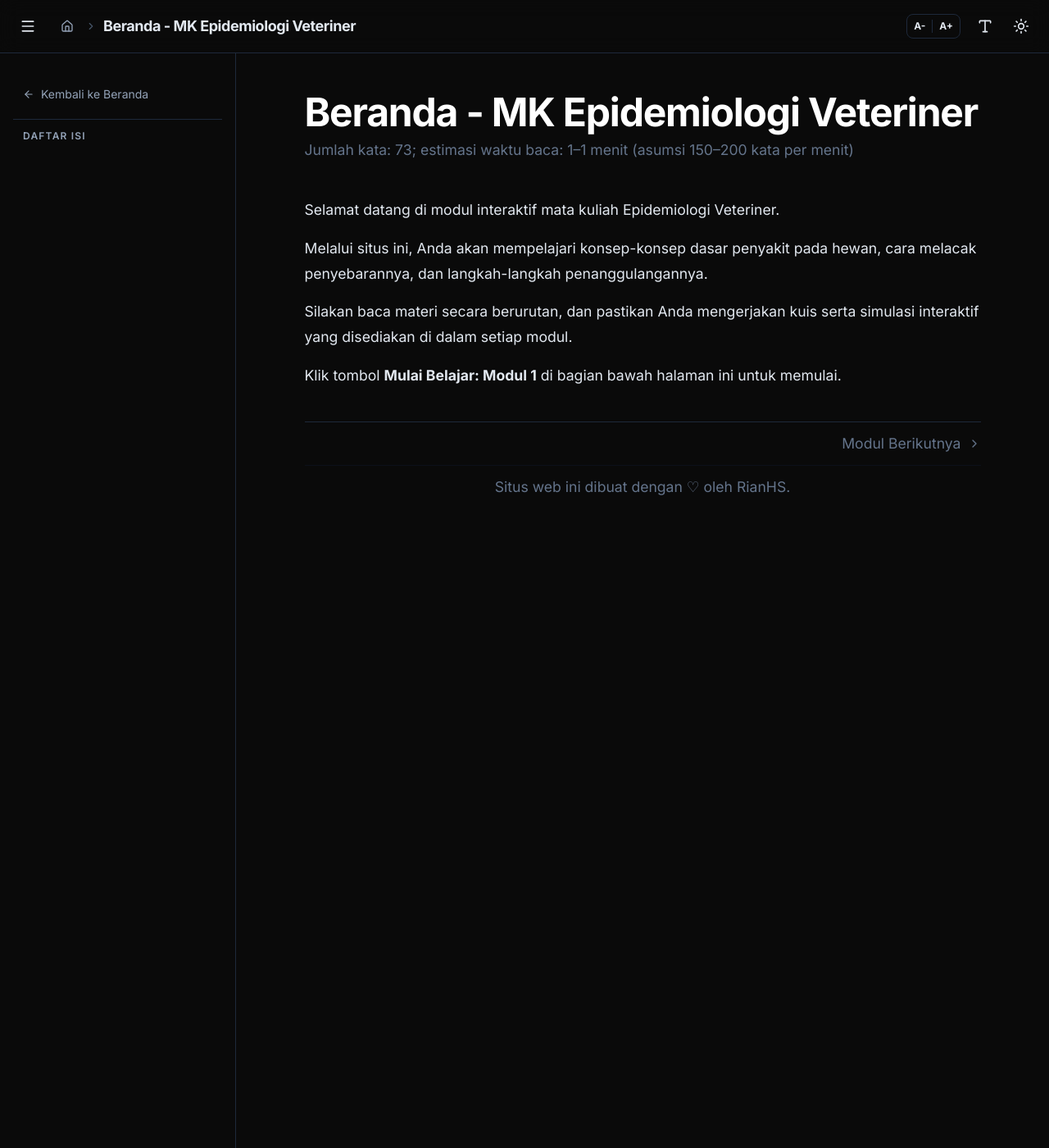
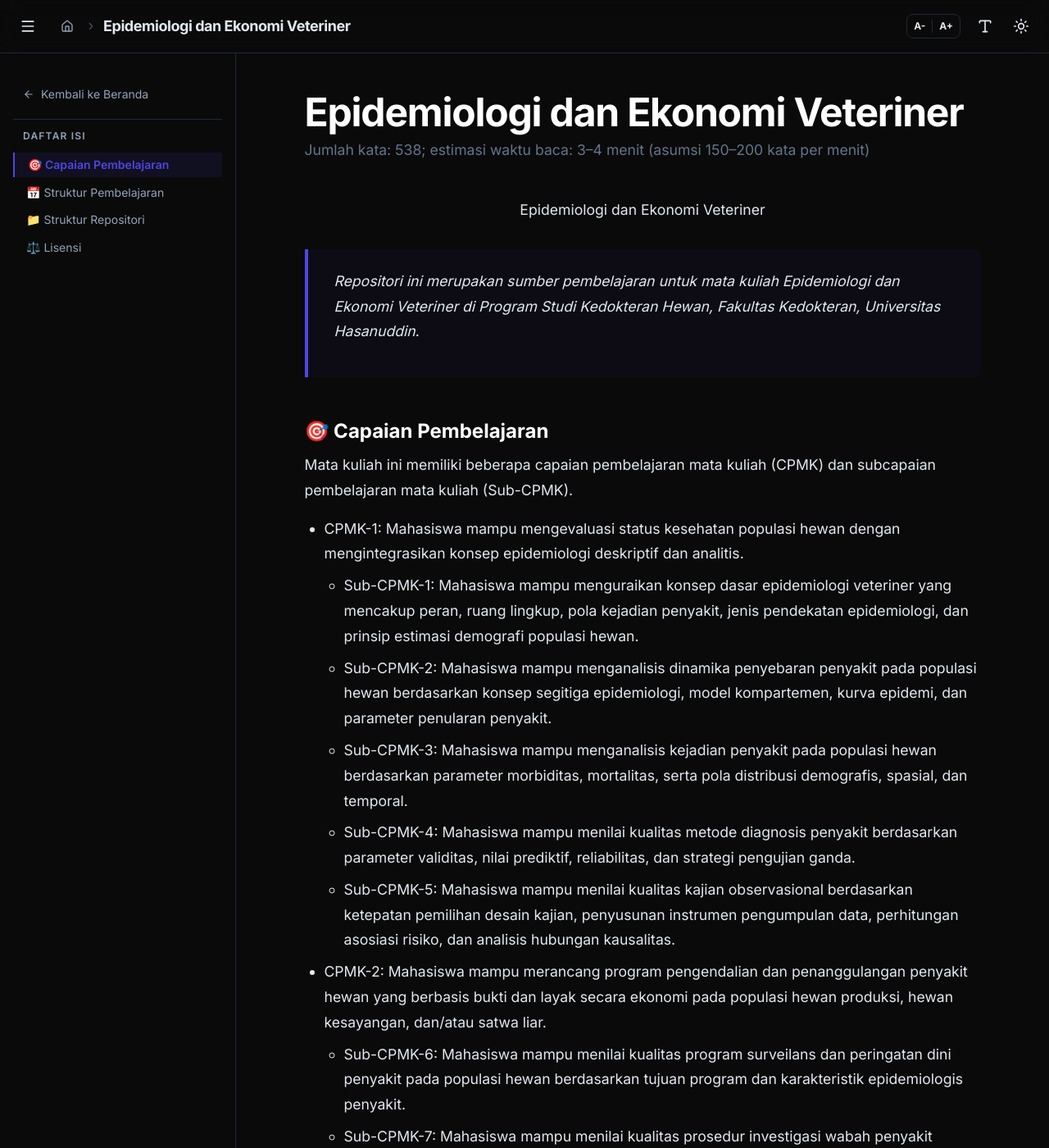
Before and after one commit to rianhs/epidemiologi-dan-ekonomi-veteriner, a Jekyll site: the page built from index.md, in a window 1280 px wide and 1400 px high. Shown: the whole window at 82% size. Built offline with Jekyll 4.4.1, drawn with Linux system fonts in a browser that asks for light colours; nearby versions of some CDN libraries; some of the changed text lies outside the part shown.

Commit message:
Update index.md

```diff
--- a/index.md
+++ b/index.md
@@ -1,14 +1,55 @@
 ---
 layout: default
-title: "Beranda - MK Epidemiologi Veteriner"
-next_url: "/modul-01.html"
-next_label: "Mulai Belajar: Modul 1"
+title: "Epidemiologi dan Ekonomi Veteriner"
 ---
 
-Selamat datang di modul interaktif mata kuliah Epidemiologi Veteriner.
+<h1 align="center">Epidemiologi dan Ekonomi Veteriner</h1>
 
-Melalui situs ini, Anda akan mempelajari konsep-konsep dasar penyakit pada hewan, cara melacak penyebarannya, dan langkah-langkah penanggulangannya.
+> Repositori ini merupakan sumber pembelajaran untuk mata kuliah Epidemiologi dan Ekonomi Veteriner di Program Studi Kedokteran Hewan, Fakultas Kedokteran, Universitas Hasanuddin.
 
-Silakan baca materi secara berurutan, dan pastikan Anda mengerjakan kuis serta simulasi interaktif yang disediakan di dalam setiap modul.
+## 🎯 Capaian Pembelajaran
+Mata kuliah ini memiliki beberapa capaian pembelajaran mata kuliah (CPMK) dan subcapaian pembelajaran mata kuliah (Sub-CPMK).
+* CPMK-1: Mahasiswa mampu mengevaluasi status kesehatan populasi hewan dengan mengintegrasikan konsep epidemiologi deskriptif dan analitis.
+  * Sub-CPMK-1: Mahasiswa mampu menguraikan konsep dasar epidemiologi veteriner yang mencakup peran, ruang lingkup, pola kejadian penyakit, jenis pendekatan epidemiologi, dan prinsip estimasi demografi populasi hewan.
+  * Sub-CPMK-2: Mahasiswa mampu menganalisis dinamika penyebaran penyakit pada populasi hewan berdasarkan konsep segitiga epidemiologi, model kompartemen, kurva epidemi, dan parameter penularan penyakit.
+  * Sub-CPMK-3: Mahasiswa mampu menganalisis kejadian penyakit pada populasi hewan berdasarkan parameter morbiditas, mortalitas, serta pola distribusi demografis, spasial, dan temporal.
+  * Sub-CPMK-4: Mahasiswa mampu menilai kualitas metode diagnosis penyakit berdasarkan parameter validitas, nilai prediktif, reliabilitas, dan strategi pengujian ganda.
+  * Sub-CPMK-5: Mahasiswa mampu menilai kualitas kajian observasional berdasarkan ketepatan pemilihan desain kajian, penyusunan instrumen pengumpulan data, perhitungan asosiasi risiko, dan analisis hubungan kausalitas.
+* CPMK-2: Mahasiswa mampu merancang program pengendalian dan penanggulangan penyakit hewan yang berbasis bukti dan layak secara ekonomi pada populasi hewan produksi, hewan kesayangan, dan/atau satwa liar.
+  * Sub-CPMK-6: Mahasiswa mampu menilai kualitas program surveilans dan peringatan dini penyakit pada populasi hewan berdasarkan tujuan program dan karakteristik epidemiologis penyakit.
+  * Sub-CPMK-7: Mahasiswa mampu menilai kualitas prosedur investigasi wabah penyakit hewan berdasarkan ketepatan definisi kasus, urutan langkah epidemiologis, hingga relevansi tindakan darurat.
+  * Sub-CPMK-8: Mahasiswa mampu menilai kualitas strategi manajemen risiko terkait agen penyakit berdasarkan hasil analisis risiko impor pada lalu lintas hewan atau produk hewan dan penilaian risiko gabungan antarinstitusi.
+  * Sub-CPMK-9: Mahasiswa mampu menilai dampak ekonomi penyakit dan kelayakan finansial program intervensi kesehatan hewan, baik pada tingkat kawanan hewan maupun tingkat regional atau nasional.
+  * Sub-CPMK-10: Mahasiswa mampu menyusun dokumen strategi pengendalian dan penanggulangan penyakit hewan yang komprehensif berdasarkan sintesis data epidemiologis dan pertimbangan ekonomi.
 
-Klik tombol **Mulai Belajar: Modul 1** di bagian bawah halaman ini untuk memulai.
+
+## 📅 Struktur Pembelajaran
+Materi disusun berdasarkan Sub-CPMK. Setiap Sub-CPMK memiliki satu modul dan dapat dilengkapi dengan beberapa simulasi interaktif, prosedur, tugas, dan dataset untuk praktik.
+
+| Pekan | Sub-CPMK | Topik | Modul | Simulasi | Prosedur |
+| :---: | :--- | :--- | :--- | :--- | :--- |
+| 1 | Sub-CPMK-1 | Pengantar Epidemiologi | [Modul 01](modul/modul-01.md) | - | - |
+| 2 | Sub-CPMK-2 | Dinamika Penyakit | [Modul 02](modul/modul-02.md) | - | - |
+| 3 | Sub-CPMK-3 | Epidemiologi Deskriptif | [Modul 03](modul/modul-03.md) | - | - |
+| 4-5 | Sub-CPMK-4 | Uji Diagnostik | [Modul 04](modul/modul-04.md) | - | - |
+| 6-7 | Sub-CPMK-5 | Epidemiologi Analitis | [Modul 05](modul/modul-05.md) | - | - |
+| 8 | - | Ujian Tengah Semester | - | - | - |
+| 9-10 | Sub-CPMK-6 | Surveilans | [Modul 06](modul/modul-06.md) | - | - |
+| 11 | Sub-CPMK-7 | Investigasi Wabah | [Modul 07](modul/modul-07.md) | - | - |
+| 12 | Sub-CPMK-8 | Analisis Risiko | [Modul 08](modul/modul-08.md) | - | - |
+| 13-14 | Sub-CPMK-9 | Ekonomi Veteriner | [Modul 09](modul/modul-09.md) | - | - |
+| 15 | Sub-CPMK-10 | Pengendalian Penyakit | [Modul 10](modul/modul-10.md) | - | - |
+| 16 | - | Ujian Akhir Semester | - | - | - |
+
+## 📁 Struktur Repositori
+
+- `modul/` → materi utama per Sub-CPMK
+- `simulasi/` → simulasi interaktif (coming soon)
+- `tugas/` → instruksi untuk penugasan (coming soon)
+- `dataset/` → data untuk latihan analisis (coming soon)
+
+## ⚖️ Lisensi
+Repositori ini menerapkan lisensi ganda:
+1. **Materi pembelajaran (teks modul, gambar, dan konten akademik lainnya)** dilisensikan di bawah [Creative Commons Attribution-NonCommercial 4.0 International (CC BY-NC 4.0)](https://creativecommons.org/licenses/by-nc/4.0/). Anda bebas menggunakan, menyebarkan, dan mengadaptasi materi ini untuk tujuan nonkomersial dengan mencantumkan atribusi kepada penulis. Atribusi yang disarankan: Rian Hari Suharto. *Epidemiologi dan Ekonomi Veteriner*.
+https://github.com/rianhs/epidemiologi-dan-ekonomi-veteriner
+2. **Kode sumber (simulasi HTML/CSS/JS)** dilisensikan di bawah [MIT License](LICENSE).
```
